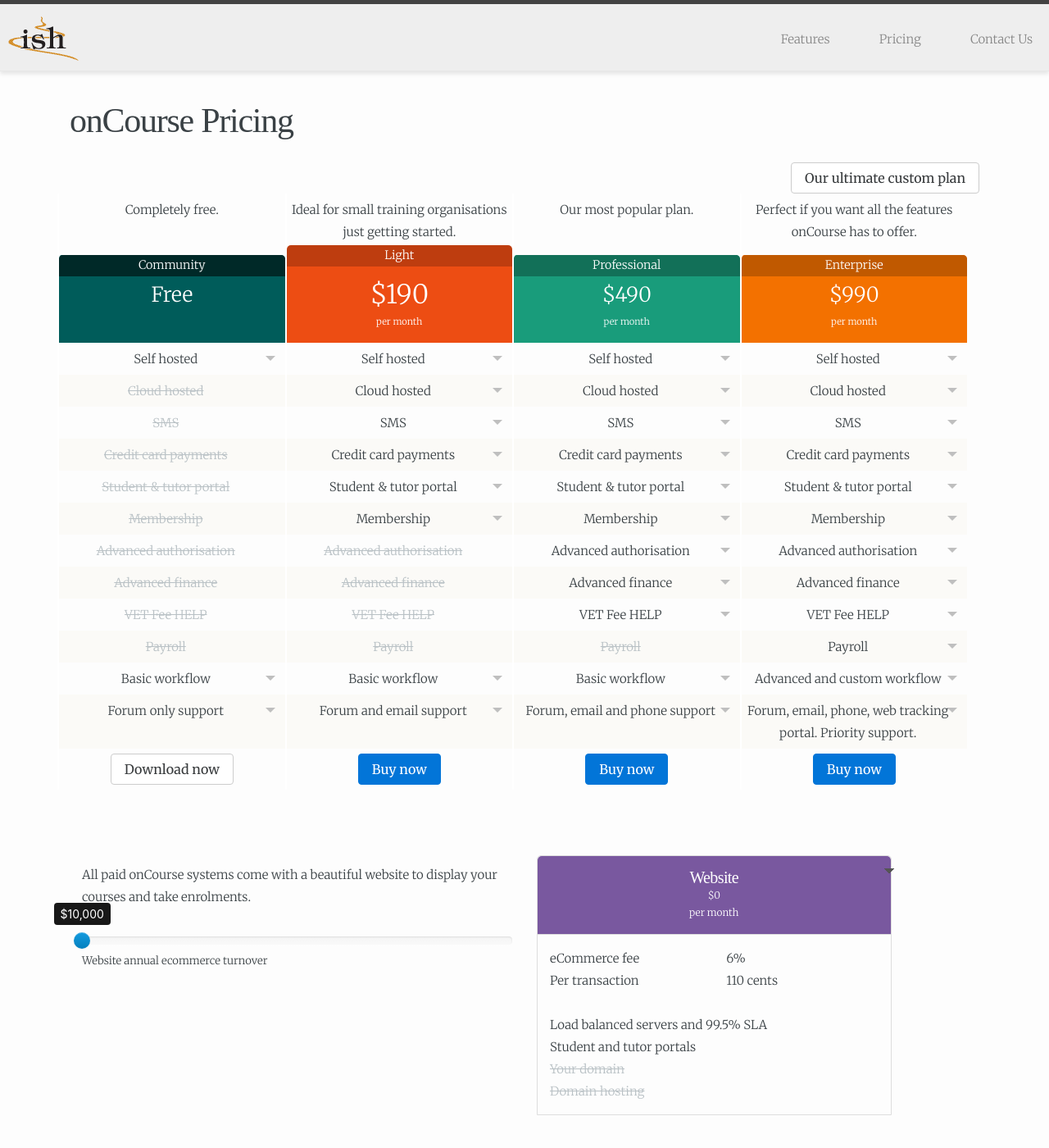
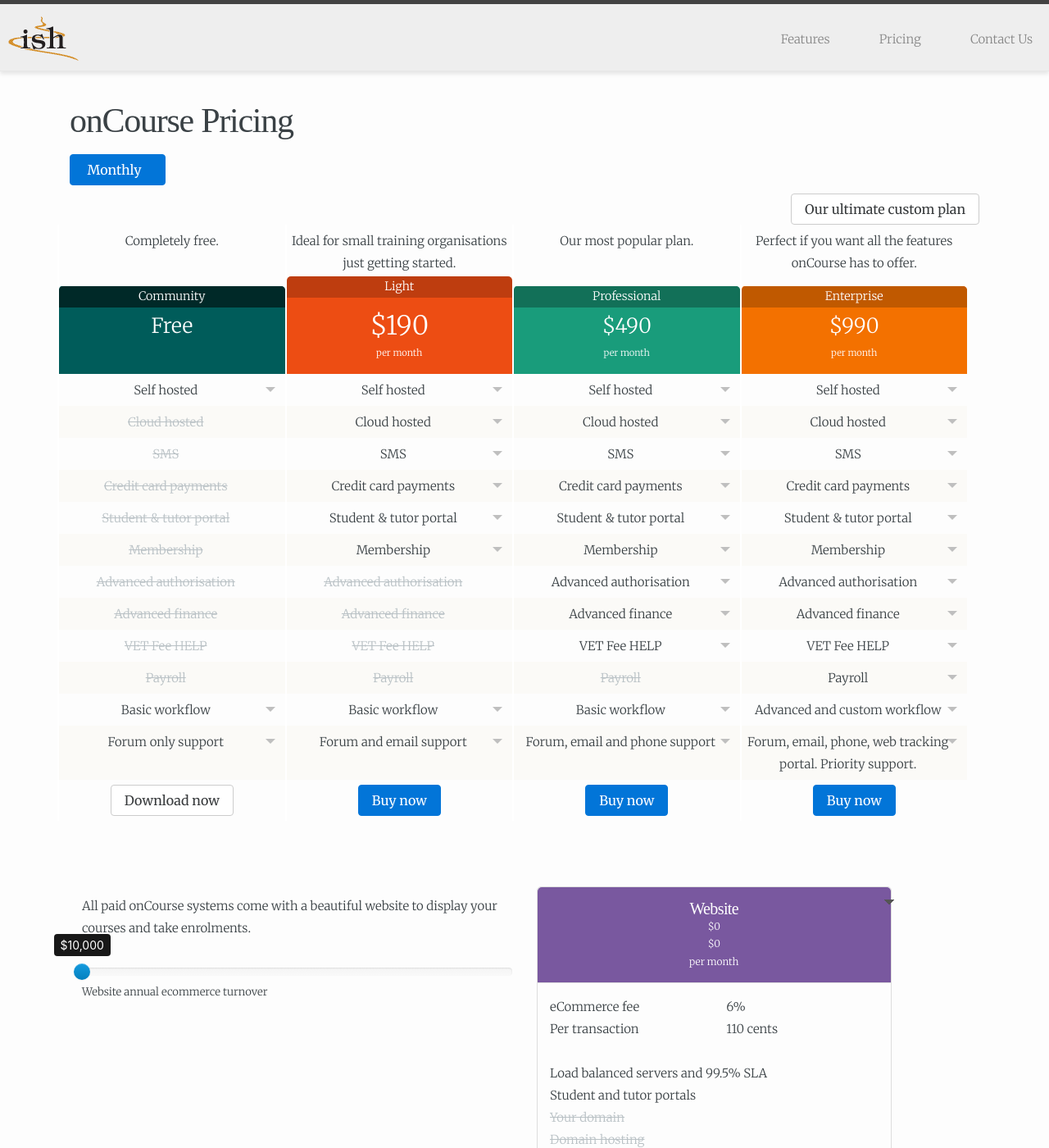
Before and after one commit to stephenmcilwaine/website, a Jekyll site: the page built from features/costs/pricing.md, in a window 1280 px wide and 1400 px high. Shown: the whole window at 82% size. Built offline with Jekyll 4.4.1, drawn with Linux system fonts in a browser that asks for light colours; some web fonts are replaced.

Commit message:
Add slider to switch prices to annual.

```diff
--- a/_includes/footer.html
+++ b/_includes/footer.html
@@ -41,4 +41,5 @@
 </footer>
 <script type="text/javascript" src="{{ site.paths.js }}/jquery-3.1.0.js"></script>
 <script type="text/javascript" src="{{ site.paths.js }}/bootstrap-slider.js"></script>
+<script type="text/javascript" src="{{ site.paths.js }}/bootstrap-toggle.js"></script>
 <script type="text/javascript" src="{{ site.paths.js }}/app.js"></script>
--- a/assets/css/_sass/_pricing.scss
+++ b/assets/css/_sass/_pricing.scss
@@ -98,11 +98,14 @@
                         font-size: 14.4px;
                     }
                 }
-                .col-rate {
+                .price-rate, .price-rate-annual {
                     font-size: 14px;
                     @include responsive($media-xsmall) {
                         font-size: 25px;
                     }
+                }
+                .price-rate-annual {
+                    display: none;
                 }
                 .col-text {
                     @include responsive($media-xsmall) {
@@ -116,7 +119,7 @@
                         position: relative;
                         top: -12px;
                     }
-                    .col-rate {
+                    .price-rate {
                         font-size: 19px;
                         line-height: 1.42;
                         @include responsive($media-xsmall) {
--- /dev/null
+++ b/assets/css/_sass/bootstrap-toggle.scss
@@ -0,0 +1,82 @@
+/*! ========================================================================
+ * Bootstrap Toggle: bootstrap-toggle.css v2.2.0
+ * http://www.bootstraptoggle.com
+ * ========================================================================
+ * Copyright 2014 Min Hur, The New York Times Company
+ * Licensed under MIT
+ * ======================================================================== */
+
+
+.checkbox label .toggle,
+.checkbox-inline .toggle {
+	margin-left: -20px;
+	margin-right: 5px;
+}
+
+.toggle {
+	position: relative;
+	overflow: hidden;
+}
+.toggle input[type="checkbox"] {
+	display: none;
+}
+.toggle-group {
+	position: absolute;
+	width: 200%;
+	top: 0;
+	bottom: 0;
+	left: 0;
+	transition: left 0.35s;
+	-webkit-transition: left 0.35s;
+	-moz-user-select: none;
+	-webkit-user-select: none;
+}
+.toggle.off .toggle-group {
+	left: -100%;
+}
+.toggle-on {
+	position: absolute;
+	top: 0;
+	bottom: 0;
+	left: 0;
+	right: 50%;
+	margin: 0;
+	border: 0;
+	border-radius: 0;
+}
+.toggle-off {
+	position: absolute;
+	top: 0;
+	bottom: 0;
+	left: 50%;
+	right: 0;
+	margin: 0;
+	border: 0;
+	border-radius: 0;
+}
+.toggle-handle {
+	position: relative;
+	margin: 0 auto;
+	padding-top: 0px;
+	padding-bottom: 0px;
+	height: 100%;
+	width: 0px;
+	border-width: 0 1px;
+}
+
+.toggle.btn { min-width: 59px; min-height: 34px; }
+.toggle-on.btn { padding-right: 24px; }
+.toggle-off.btn { padding-left: 24px; }
+
+.toggle.btn-lg { min-width: 79px; min-height: 45px; }
+.toggle-on.btn-lg { padding-right: 31px; }
+.toggle-off.btn-lg { padding-left: 31px; }
+.toggle-handle.btn-lg { width: 40px; }
+
+.toggle.btn-sm { min-width: 50px; min-height: 30px;}
+.toggle-on.btn-sm { padding-right: 20px; }
+.toggle-off.btn-sm { padding-left: 20px; }
+
+.toggle.btn-xs { min-width: 35px; min-height: 22px;}
+.toggle-on.btn-xs { padding-right: 12px; }
+.toggle-off.btn-xs { padding-left: 12px; }
--- a/assets/css/main.scss
+++ b/assets/css/main.scss
@@ -81,6 +81,8 @@
 @import "bootstrap/bootstrap-grid";
 @import "bootstrap-slider/bootstrap-slider";
 
+@import "bootstrap-toggle";
+
 // Import partials from `sass_dir` (defaults to `_sass`)
 @import
         "mixins",
--- a/assets/js/app.js
+++ b/assets/js/app.js
@@ -27,6 +27,11 @@
             _parents.find('.app-icon').toggleClass('icon-arrow-top icon-arrow-bottom');
         });
 
+        $(document).on('change', 'input#annual-toggle', function() {
+            $('.price-rate-annual').toggle(2000);
+            $('.price-rate').toggle(2000);
+        });
+
         var pricing = {
             80000: {
                 price: 0,
@@ -35,16 +40,19 @@
             },
             450000: {
                 price: 285,
+                price_annual: 243,
                 ecommerce: 2,
                 transaction: 85
             },
             1000000: {
                 price: 480,
+                price_annual: 408,
                 ecommerce: 1.5,
                 transaction: 75
             },
             20000000: {
                 price: 930,
+                price_annual: 791,
                 ecommerce: 1,
                 transaction: 65
             }
@@ -52,7 +60,8 @@
 
         function updateSlider(volume) {
             var price_wrapper = $('.pricing-calculation');
-            price_wrapper.find('.price-text>span').text(pricing[volume].price);
+            price_wrapper.find('.price-rate>span').text(pricing[volume].price);
+            price_wrapper.find('.price-rate-annual>span').text(pricing[volume].price_annual);
             price_wrapper.find('.ecommerce-text').text(pricing[volume].ecommerce);
             price_wrapper.find('.transaction-text').text(pricing[volume].transaction);
 
--- a/features/costs/pricing.md
+++ b/features/costs/pricing.md
@@ -4,6 +4,7 @@
 permalink: /pricing
 ---
 
+<input id="annual-toggle" checked data-toggle="toggle" data-on="Monthly" data-off="Annual" data-onstyle="primary" data-offstyle="info" type="checkbox">
 
 
 <div class="clearfix pricing-container">
@@ -30,22 +31,26 @@
   <div class="row row-item row-price-block">
     <div class="col-price col-sm-6 col-xs-6 col-item-1">
       <span class="col-label">Community</span>
-      <span class="col-rate">Free</span>
+      <span class="price-rate">Free</span>
+      <span class="price-rate-annual">Free</span>
       <span class="col-text">&nbsp;</span>
     </div>
     <div class="col-price col-sm-6 col-xs-6 col-item-2 item-highlight">
       <span class="col-label">Light</span>
-      <span class="col-rate">$190</span>
+      <span class="price-rate">$190</span>
+      <span class="price-rate-annual">$162</span>
       <span class="col-text">per month</span>
     </div>
     <div class="col-price col-sm-6 col-xs-6 col-item-3">
       <span class="col-label">Professional</span>
-      <span class="col-rate">$490</span>
+      <span class="price-rate">$490</span>
+      <span class="price-rate-annual">$417</span>
       <span class="col-text">per month</span>
     </div>
     <div class="col-price col-sm-6 col-xs-6 col-item-4">
       <span class="col-label">Enterprise</span>
-      <span class="col-rate">$990</span>
+      <span class="price-rate">$990</span>
+      <span class="price-rate-annual">$842</span>
       <span class="col-text">per month</span>
     </div>
   </div>
@@ -103,7 +108,8 @@
         <div class="panel panel-default price-panel">
           <div class="panel-heading">
             <h5 class="panel-title">Website</h5>
-            <p class="price-text">$<span>0</span></p>
+            <p class="price-rate">$<span>0</span></p>
+            <p class="price-rate-annual">$<span>0</span></p>
             <p>per month</p>
           </div>
           <div class="panel-body">
```
Also changed, not shown: other parts of features/costs/pricing.md (+1 -1 lines), assets/js/bootstrap-toggle.js (added).
